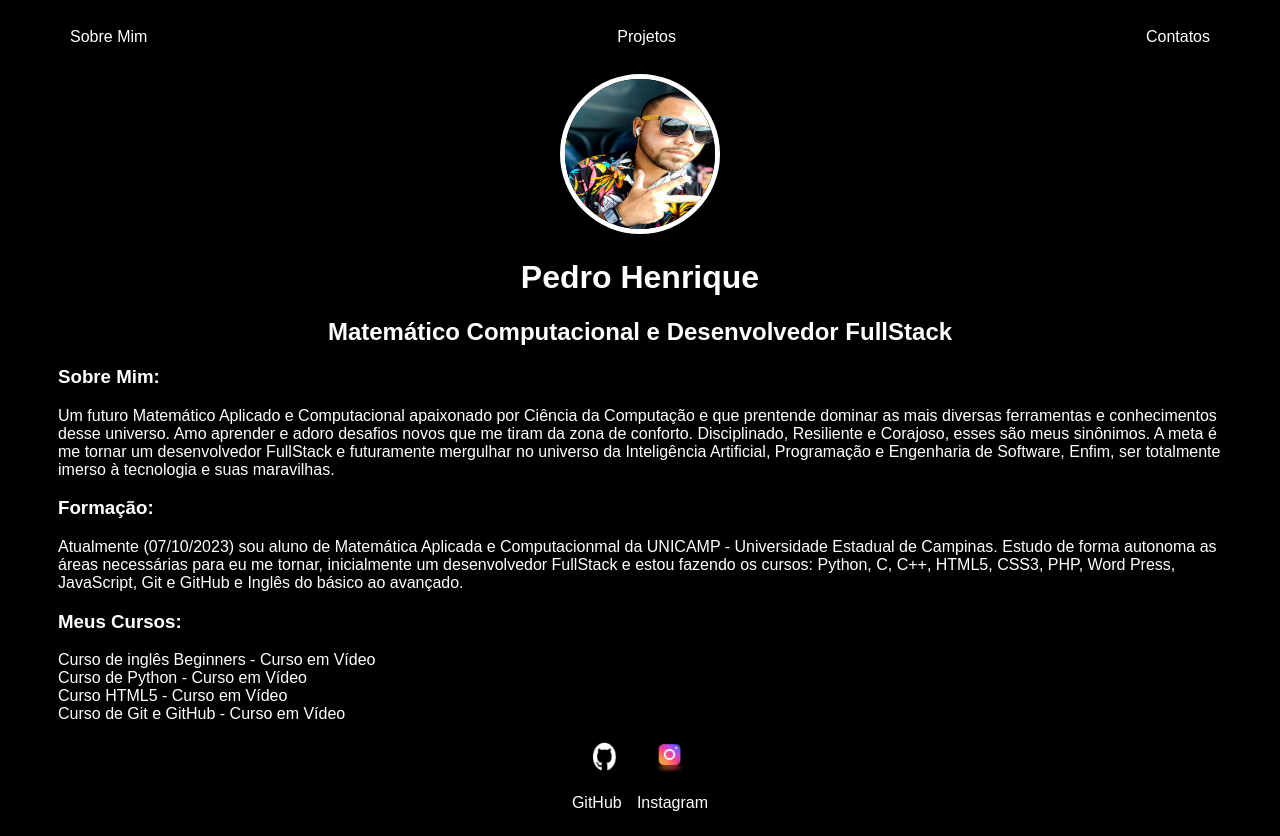
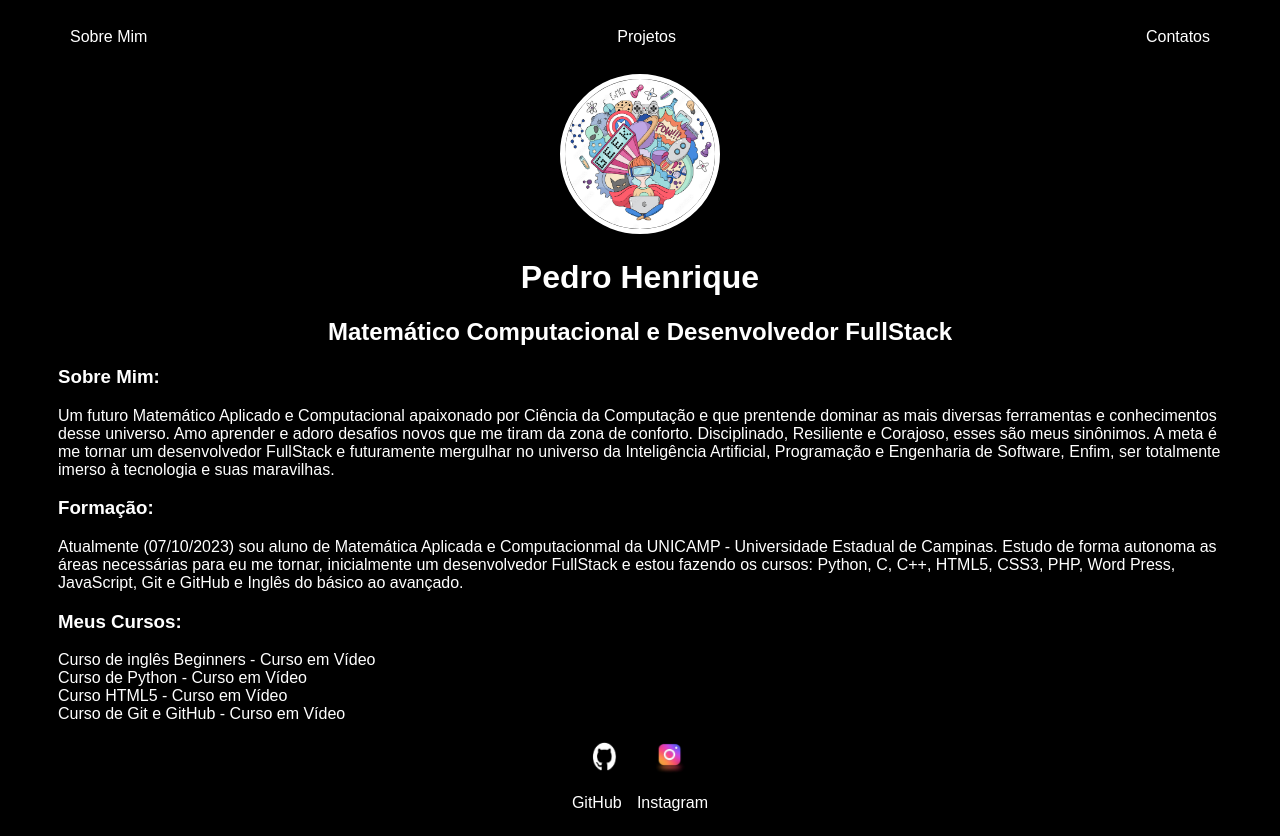
Before and after one commit to PedroBello2023/Website-Simple, a plain HTML site: page index.html in a window 1280 px wide. Drawn offline with Linux system fonts and the light colour scheme.

Commit message:
Atualizei o perfil.

```diff
--- a/index.html
+++ b/index.html
@@ -23,7 +23,7 @@
     </nav>
     <header>
         <div class="center">
-        <img src="./img/WhatsApp Image 2023-10-07 at 15.33.58_b40f40c7.jpg"/>
+        <img src="img/perfilGitHub.jpg"/>
         <h1>Pedro Henrique</h1>
         <h2>Matemático Computacional e Desenvolvedor FullStack</h2>
         </div>
```
Also changed, not shown: img/perfilGitHub.jpg (added).
